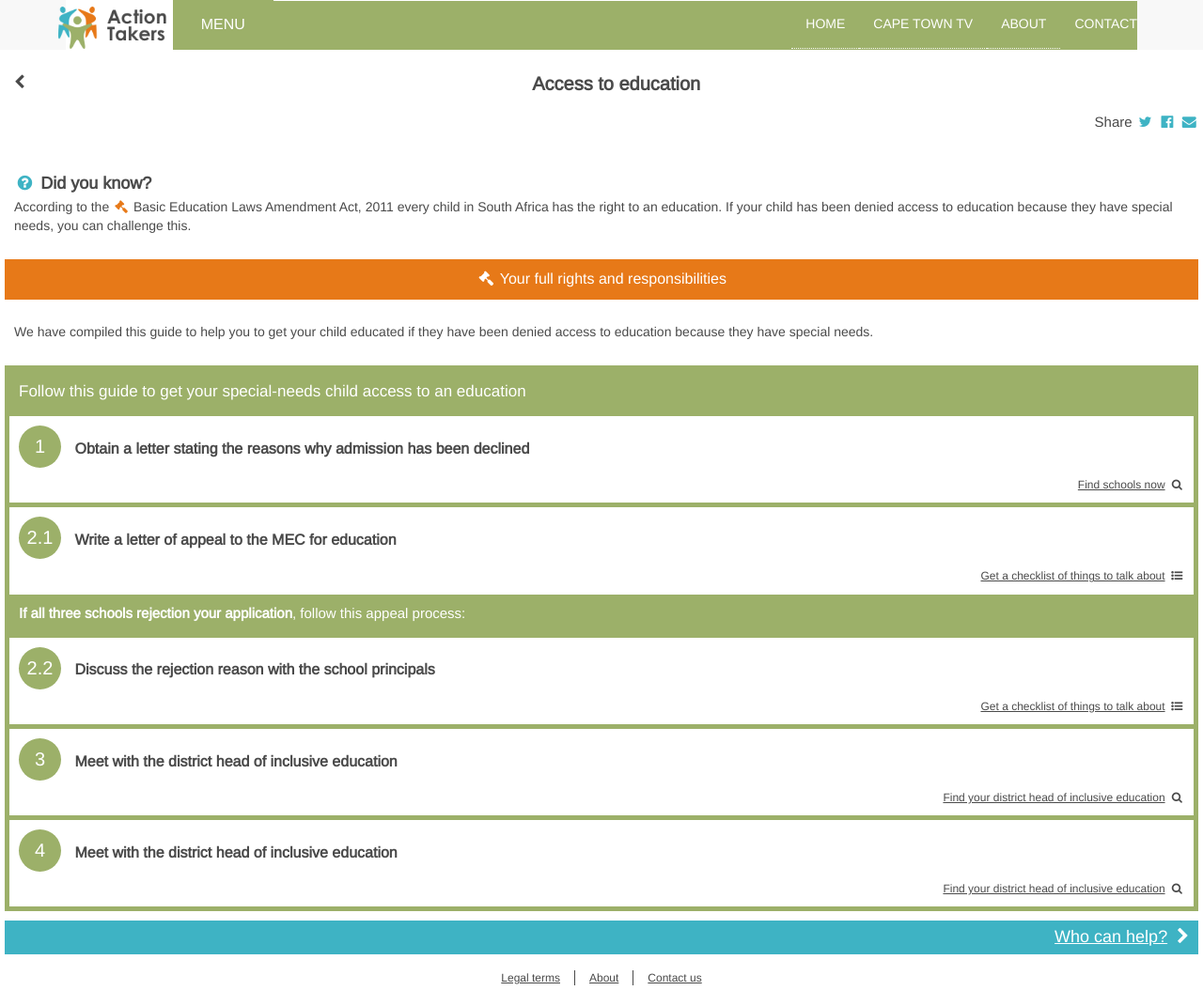
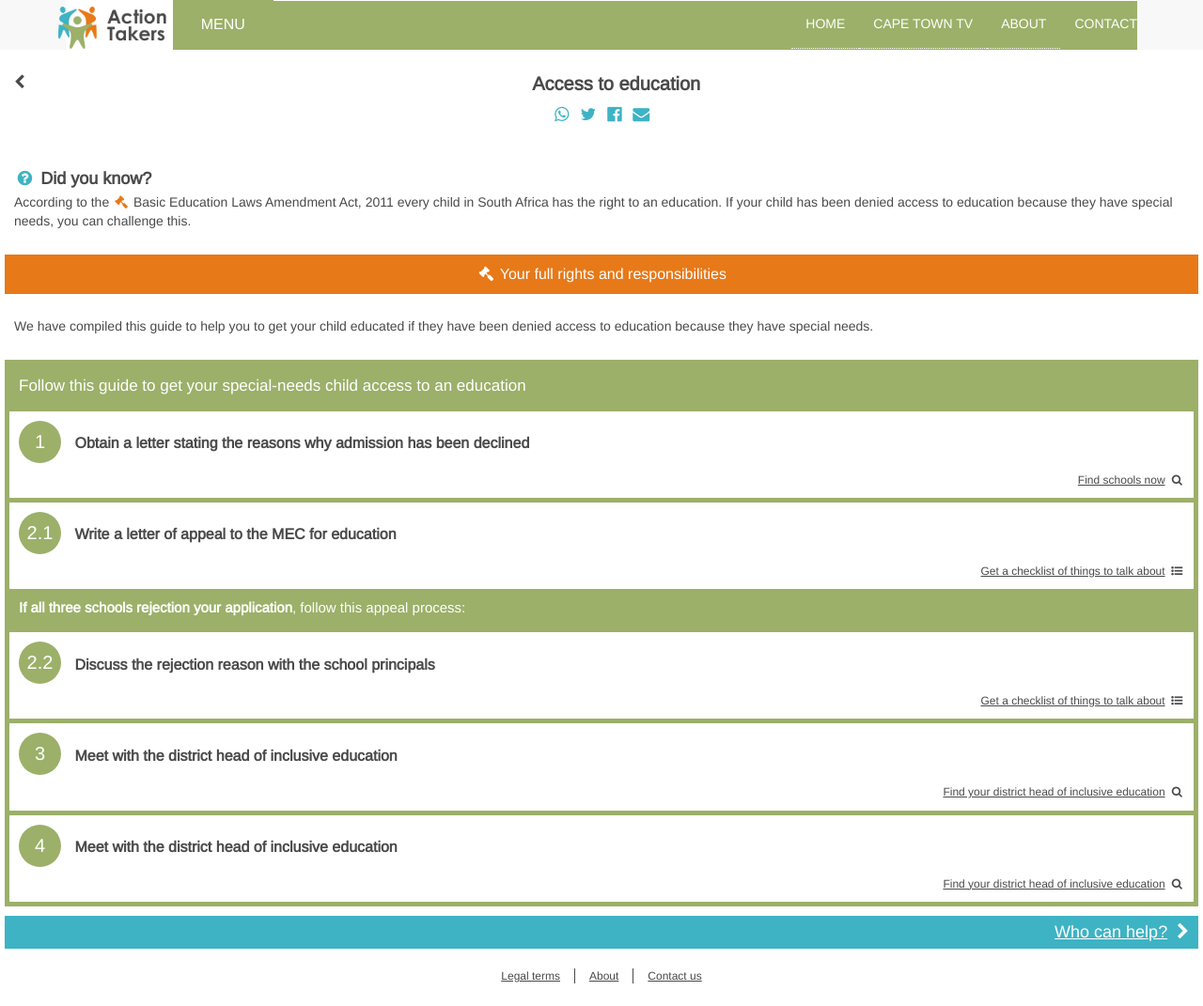
Before and after one commit to OpenUpSA/action-takers, a Jekyll site: the page built from _guides/access-education.md, in a window 1280 px wide and 1071 px high. Shown: the whole window at 94% size. Built offline with Jekyll 4.4.1, drawn with Linux system fonts in a browser that asks for light colours; nearby versions of some CDN libraries.

Commit message:
whatsapp

```diff
--- a/_layouts/guide.html
+++ b/_layouts/guide.html
@@ -11,7 +11,7 @@ layout: base
   </div>
 
   <div class="page-share">
-    Share
+    <a class="whatsapp" href="whatsapp://send?text={{ page.title }} on Actions Takers"><i class="fa fa-fw fa-whatsapp" aria-hidden="true"></i></a>
     <a class="twitter" href=""><i class="fa fa-fw fa-twitter" aria-hidden="true"></i></a>
     <a class="facebook" href=""><i class="fa fa-fw fa-facebook-official" aria-hidden="true"></i></a>
     <a class="email" href=""><i class="fa fa-fw fa-envelope" aria-hidden="true"></i></a>
--- a/css/main.scss
+++ b/css/main.scss
@@ -204,19 +204,19 @@ nav.navbar-default {
 .topic-page {
   .rating, .page-share {
     display: inline-block;
-    padding-top: 10px;
     font-size: 15px;
   }
   .rating {
-    width: 60%;
+    width: 50%;
     float: left;
     i {
       color: $yellow;
     }
   }
   .page-share {
-    width: 40%;
-    text-align: right;
+    width: 100%;
+    text-align: center;
+    font-size: 18px;
     a {
       color: $blue;
     }
```
